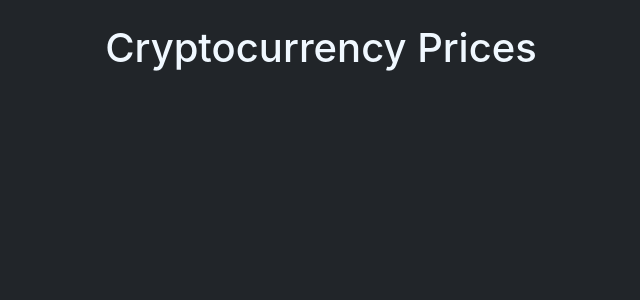
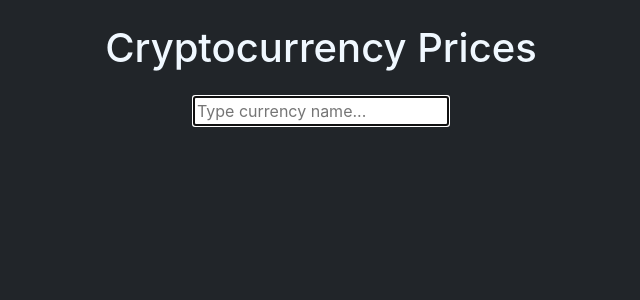
Before and after one commit to Jonatandb/cryptoprices, a React (Create React App) app: page / in a window 1280 px wide. Shown: the top 300 px of the page, without its empty margins (319-959 px from the left). Built offline with nearby package versions, Linux system fonts and the light colour scheme; the HTML template or start-up script is replaced by a standard one.

Commit message:
Adding component to search for crypto currencies and see prices information

```diff
--- a/src/App.js
+++ b/src/App.js
@@ -1,9 +1,11 @@
 import './App.css'
+import CryptoInformation from './components/CryptoInformation'
 
 function App() {
   return (
     <div className='container-fluid text-center mt-4'>
       <h1 className='mb-4'>Cryptocurrency Prices</h1>
+      <CryptoInformation />
     </div>
   )
 }
--- /dev/null
+++ b/src/components/CryptoInformation.js
@@ -0,0 +1,30 @@
+import { useEffect, useRef, useState } from 'react'
+
+const CryptoInformation = () => {
+  const inputRef = useRef(null)
+  const [search, setSearch] = useState('')
+
+  useEffect(() => {
+    if (inputRef.current) {
+      inputRef.current.focus()
+    }
+  }, [])
+
+  const onSearchChanged = event => {
+    setSearch(event.target.value)
+  }
+
+  return (
+    <>
+      <input
+        type='text'
+        placeholder='Type currency name...'
+        value={search}
+        onChange={onSearchChanged}
+        ref={inputRef}
+      />
+    </>
+  )
+}
+
+export default CryptoInformation
```
